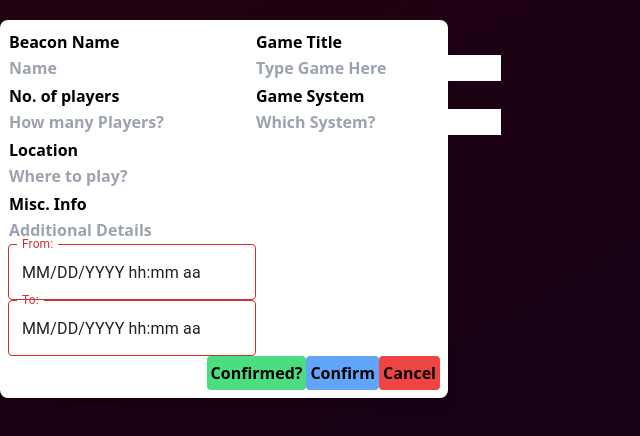
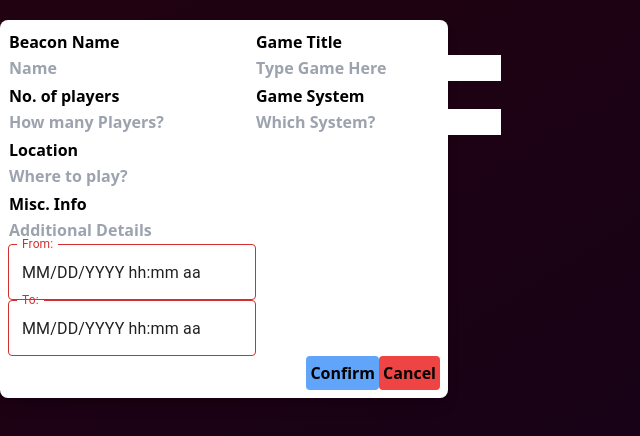
Before and after one commit to jenniferlieu/project-lomo-in-person-gaming-app, a React (Create React App) app in the folder frontend/: page / in a window 1280 px wide. Shown: the top 436 px of the page, without its empty margins (0-640 px from the left). Built offline with nearby package versions, Linux system fonts and the light colour scheme.

Commit message:
Added Confirmation Display

```diff
--- a/frontend/src/BeaconCreation.js
+++ b/frontend/src/BeaconCreation.js
@@ -2,6 +2,7 @@ import React, { useState, onClose } from "react";
 import { LocalizationProvider } from "@mui/x-date-pickers";
 import { AdapterDayjs } from "@mui/x-date-pickers/AdapterDayjs";
 import { DateTimePicker } from "@mui/x-date-pickers/DateTimePicker";
+
 
 function BeaconCreation() {
   const [name, setState] = useState("");
@@ -12,11 +13,12 @@ function BeaconCreation() {
   const [players, setPlayers] = useState("");
   const [timeFrom, setFrom] = useState("");
   const [timeTo, setTo] = useState("");
+  const [statusCode, setStatusCode] = useState(null);
 
-function displayText(text) {
-  document.getElementById("displayArea").innerHTML = text;
-
-}
+  function displayText(text) {
+    document.getElementById("displayArea").innerHTML = text;
+    document.getElementById("displayArea").className = "font-bold relative bg-green-400 py-1 px-1 rounded float-right";
+  }
 
   function onClose() {
     let data = {
@@ -47,24 +49,33 @@ function displayText(text) {
         "Content-Type": "application/json",
         Accept: "application/json",
         Authorization:
-          "Bearer 653c9caf1df79134d402c692|uKoK3o20u3kcSIZbooOTl3i8McWMMWd5oUtKoSdab467dec1",
+          "Bearer " + process.env.REACT_APP_TOKEN,
       },
       body: JSON.stringify(data),
     };
 
     // make api call
     fetch(url, options)
+      .then((response) => {
+        const responseclone = response.clone();
+        if (responseclone.ok) {
+          displayText("Beacon Confirmed!");
+          return responseclone;
+        }
+      })
+
       .then((response) => response.json())
       .then((response) => {
         console.log("response", response);
+      })
+      /*
+      .then((responseclone)=> {
+        if (responseclone.ok) {
+           displayText("Hey");
+        }
+      })
+        */
 
-        displayText("Beacon Confirmed!");
-        /*
-        if (response == "<Response [201]>") {
-
-        }
-        */
-      })
       .catch((error) => console.log("error", error));
   }
 
@@ -186,7 +197,10 @@ function displayText(text) {
           >
             Confirm
           </button>
-          <div className="font-bold relative bg-green-400 py-1 px-1 rounded float-right" id="displayArea">Confirmed?</div>
+          <div
+            className="font-bold relative py-1 px-1 rounded float-right"
+            id="displayArea"
+          ></div>
         </div>
       </div>
     </div>
```
Also changed, not shown: 1 other file (tests, documents, lock files or other folders).
